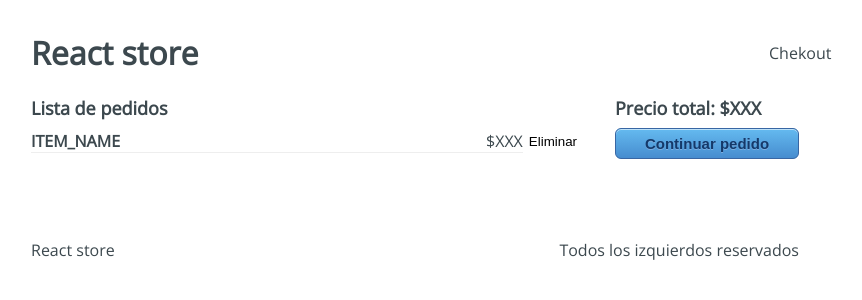
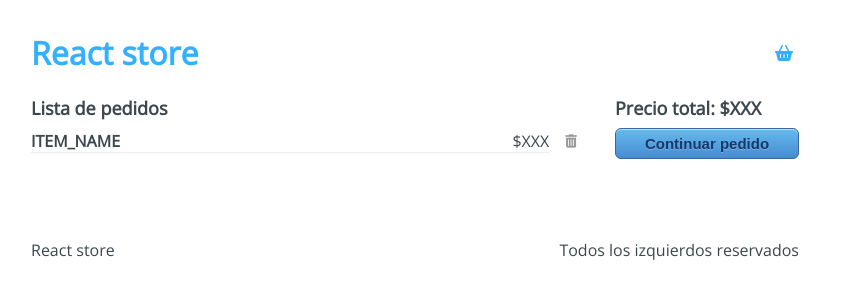
Before and after one commit to EduardoRaygoza/react-store, a React app: page /checkout in a window 1280 px wide. Shown: the top 300 px of the page, without its empty margins (225-1087 px from the left). Built offline with nearby package versions, Linux system fonts and the light colour scheme.

Commit message:
Integrated Link component into containers to achieve pagination

```diff
--- a/public/index.html
+++ b/public/index.html
@@ -5,6 +5,7 @@
   <meta http-equiv="X-UA-Compatible" content="IE=edge">
   <meta name="viewport" content="width=device-width, initial-scale=1.0">
   <title>React store</title>
+  <script src="https://kit.fontawesome.com/473d269aa9.js" crossorigin="anonymous"></script>
 </head>
 <body>
   <div id="root"></div>
--- a/src/components/Header.jsx
+++ b/src/components/Header.jsx
@@ -1,12 +1,17 @@
 import React from 'react';
+import { Link } from "react-router-dom";
 
 import '../styles/components/Header.scss';
 
 const Header = () =>
   <div className="header">
-    <h1 className="header-title">React store</h1>
+    <Link to="/">
+      <h1 className="header-title">React store</h1>
+    </Link>
     <div className="header-checkout">
-      Chekout
+      <Link to="/checkout/">
+        <i className="fas fa-shopping-basket"/>
+      </Link>
     </div>
   </div>;
 
--- a/src/containers/Checkout.jsx
+++ b/src/containers/Checkout.jsx
@@ -1,4 +1,5 @@
 import React from "react";
+import { Link } from "react-router-dom";
 
 import '../styles/components/Checkout.scss';
 
@@ -11,12 +12,16 @@
           <h4>ITEM_NAME</h4>
           <span>$XXX</span>
         </div>
-        <button type="button">Eliminar</button>
+        <button type="button">
+          <i className="fas fa-trash-alt"/>
+        </button>
       </div>
     </div>
     <div className="checkout-sidebar">
       <h3>Precio total: $XXX</h3>
-      <button type="button">Continuar pedido</button>
+      <Link to="/checkout/information">
+        <button type="button">Continuar pedido</button>
+      </Link>
     </div>
   </div>
 
--- a/src/containers/Information.jsx
+++ b/src/containers/Information.jsx
@@ -1,4 +1,5 @@
 import React from "react";
+import { Link } from "react-router-dom";
 
 import '../styles/components/Information.scss';
 
@@ -26,7 +27,9 @@
           Regresar
         </div>
         <div className="information-next">
-          Pagar
+          <Link to="/checkout/payment/">
+            Pagar
+          </Link>
         </div>
       </div>
     </div>
```
